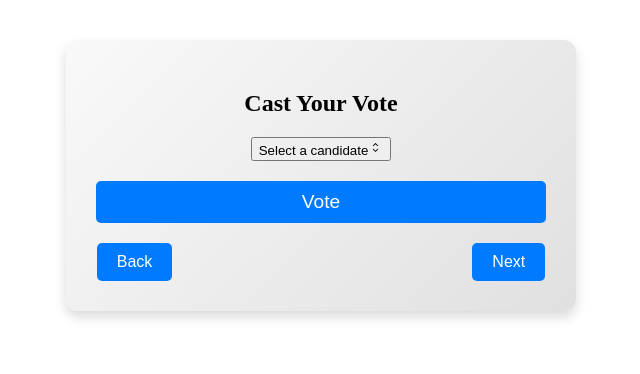
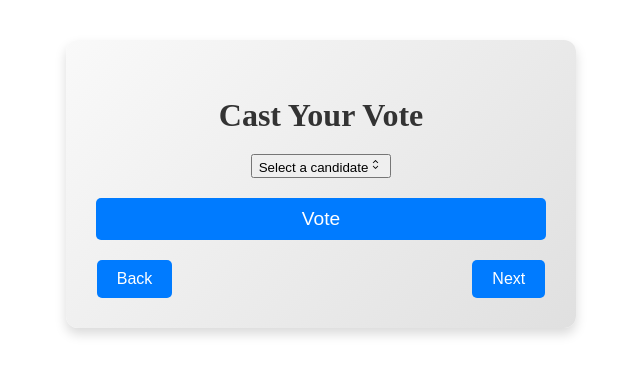
Before and after one commit to bc-rep-project/voting-dapp, a Next.js app: page /components/voting-interface in a window 1280 px wide. Shown: the top 374 px of the page, without its empty margins (319-959 px from the left). Built offline with nearby package versions, Linux system fonts and the light colour scheme; what web3 would draw is missing.

Commit message:
Added .title class to VotingInterface.css

```diff
--- a/components/styles/VotingInterface.css
+++ b/components/styles/VotingInterface.css
@@ -57,3 +57,11 @@
 .button-spacing {
     margin-right: 300px; /* Adjust the margin as needed */
 }
+
+.title {
+    font-size: 2rem;
+    font-weight: bold;
+    margin-bottom: 20px;
+    color: #333;
+    text-align: center;
+}
```
Also changed, not shown: 1 other file (tests, documents, lock files or other folders).
